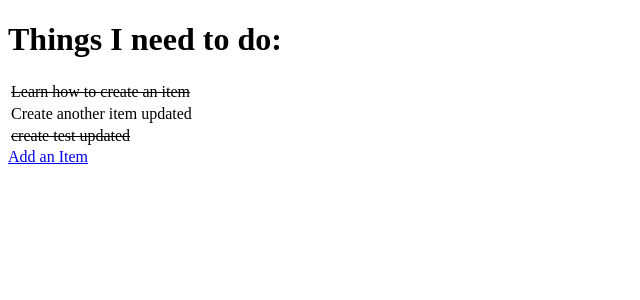
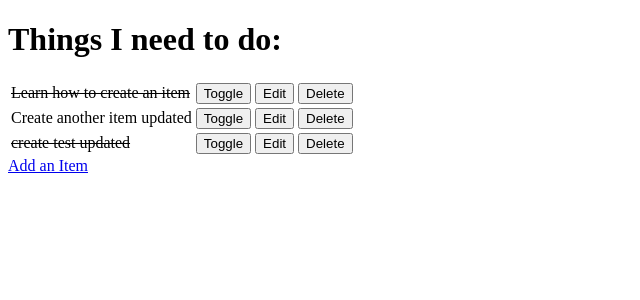
Before and after one commit to drubach/ci-fsf-hello-django, a Django app: page / in a window 1280 px wide. Shown: the top 300 px of the page, without its empty margins (0-640 px from the left). Run offline with Django 3.2, Linux system fonts and the light colour scheme; data comes from the database, SQL or seed files in the repository; both versions use the stored data as it was after the commit.

Commit message:
CRUD finished - added update & delete.

```diff
--- a/django_todo/urls.py
+++ b/django_todo/urls.py
@@ -15,10 +15,13 @@ Including another URLconf
 """
 from django.contrib import admin
 from django.urls import path
-from todo.views import get_todo_list, add_item
+from todo import views
 
 urlpatterns = [
     path('admin/', admin.site.urls),
-    path('', get_todo_list, name='get_todo_list'),
-    path('add', add_item, name='add')
+    path('', views.get_todo_list, name='get_todo_list'),
+    path('add', views.add_item, name='add'),
+    path('edit/<item_id>', views.edit_item, name='edit'),
+    path('toggle/<item_id>', views.toggle_item, name='toggle'),
+    path('delete/<item_id>', views.delete_item, name='delete')
 ]
--- a/todo/models.py
+++ b/todo/models.py
@@ -16,6 +16,7 @@ class Item(models.Model):
     name = models.CharField(max_length=50, null=False, blank=False)
     done = models.BooleanField(null=False, blank=False, default=False)
 
+
     def __str__(self):
         ''' Override default to return item name instead of primary key.'''
         return self.name
--- a/todo/templates/todo/todo_list.html
+++ b/todo/templates/todo/todo_list.html
@@ -16,6 +16,21 @@
                 {% else %}
                     <td>{{ item.name}}</td>
                 {% endif %}
+                <td>
+                    <a href="/toggle/{{ item.id }}">
+                        <button>Toggle</button>
+                    </a>
+                </td>
+                <td>
+                    <a href="/edit/{{ item.id }}">
+                        <button>Edit</button>
+                    </a>
+                </td>
+                <td>
+                    <a href="/delete/{{ item.id }}">
+                        <button>Delete</button>
+                    </a>
+                </td>
         {% empty %}
             <tr><td>You have nothing to do.</td></tr>
         {% endfor %}
--- a/todo/views.py
+++ b/todo/views.py
@@ -1,5 +1,5 @@
 '''Views functions'''
-from django.shortcuts import render, redirect
+from django.shortcuts import get_object_or_404, render, redirect
 from .models import Item
 from .forms import ItemForm
 
@@ -27,3 +27,33 @@ def add_item(request):
         'form': form
     }
     return render(request, 'todo/add_item.html', context)
+
+
+def edit_item(request, item_id):
+    ''' Edit an item.'''
+    item = get_object_or_404(Item, id=item_id)
+    if request.method == 'POST':
+        form = ItemForm(request.POST, instance=item)
+        if form.is_valid():
+            form.save()
+            return redirect ('get_todo_list')
+    form = ItemForm(instance=item)
+    context = {
+        'form': form
+    }
+    return render(request, 'todo/edit_item.html', context=context)
+
+
+def toggle_item(request, item_id):
+    ''' Toggle done status.'''
+    item = get_object_or_404(Item, id=item_id)
+    item.done = not item.done
+    item.save()
+    return redirect ('get_todo_list')
+
+
+def delete_item(request, item_id):
+    ''' Delete an item.'''
+    item = get_object_or_404(Item, id=item_id)
+    item.delete()
+    return redirect ('get_todo_list')
```
Also changed, not shown: todo/templates/todo/edit_item.html (added, +22 -0 lines), db.sqlite3.
